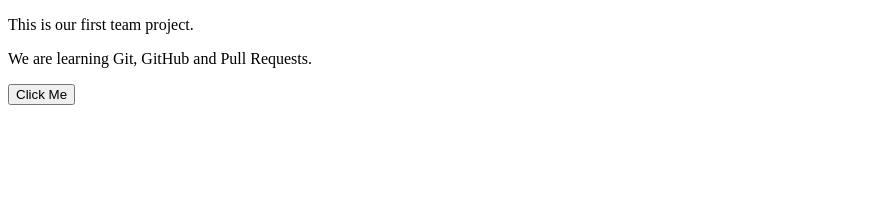
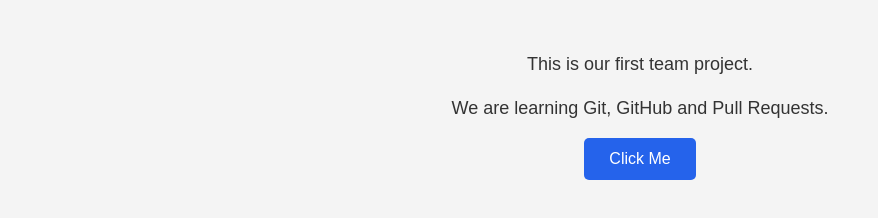
Before and after one commit to DF-AISH30/Practicing-PR-MERGE-REVIEW, a plain HTML site: page project_1/index.html in a window 1280 px wide. Shown: the whole page, without its empty margins (0-878 px from the left). Drawn offline with Linux system fonts and the light colour scheme.

Commit message:
added the styling files

```diff
--- a/project_1/index.html
+++ b/project_1/index.html
@@ -3,6 +3,7 @@
 <html lang="en">
 <head>
     <meta charset="UTF-8">
+    <link rel="stylesheet" href="style.css">
     <meta name="viewport" content="width=device-width, initial-scale=1.0">
     <title>GitHub Practice Project</title>
 
--- /dev/null
+++ b/project_1/style.css
@@ -0,0 +1,47 @@
+
+/* General Styling */
+* {
+    margin: 0;
+    padding: 0;
+    box-sizing: border-box;
+}
+
+/* Body Styling */
+body {
+    font-family: Arial, sans-serif;
+    background-color: #f4f4f4;
+    color: #333;
+    text-align: center;
+    padding: 50px;
+}
+
+/* Heading */
+h1 {
+    color: #2563eb;
+    font-size: 36px;
+    margin-bottom: 20px;
+}
+
+/* Paragraph */
+p {
+    font-size: 18px;
+    margin-bottom: 15px;
+    line-height: 1.6;
+}
+
+/* Button */
+button {
+    background-color: #2563eb;
+    color: white;
+    padding: 12px 25px;
+    border: none;
+    border-radius: 5px;
+    cursor: pointer;
+    font-size: 16px;
+    transition: 0.3s;
+}
+
+/* Button Hover */
+button:hover {
+    background-color: #1e40af;
+}
```
